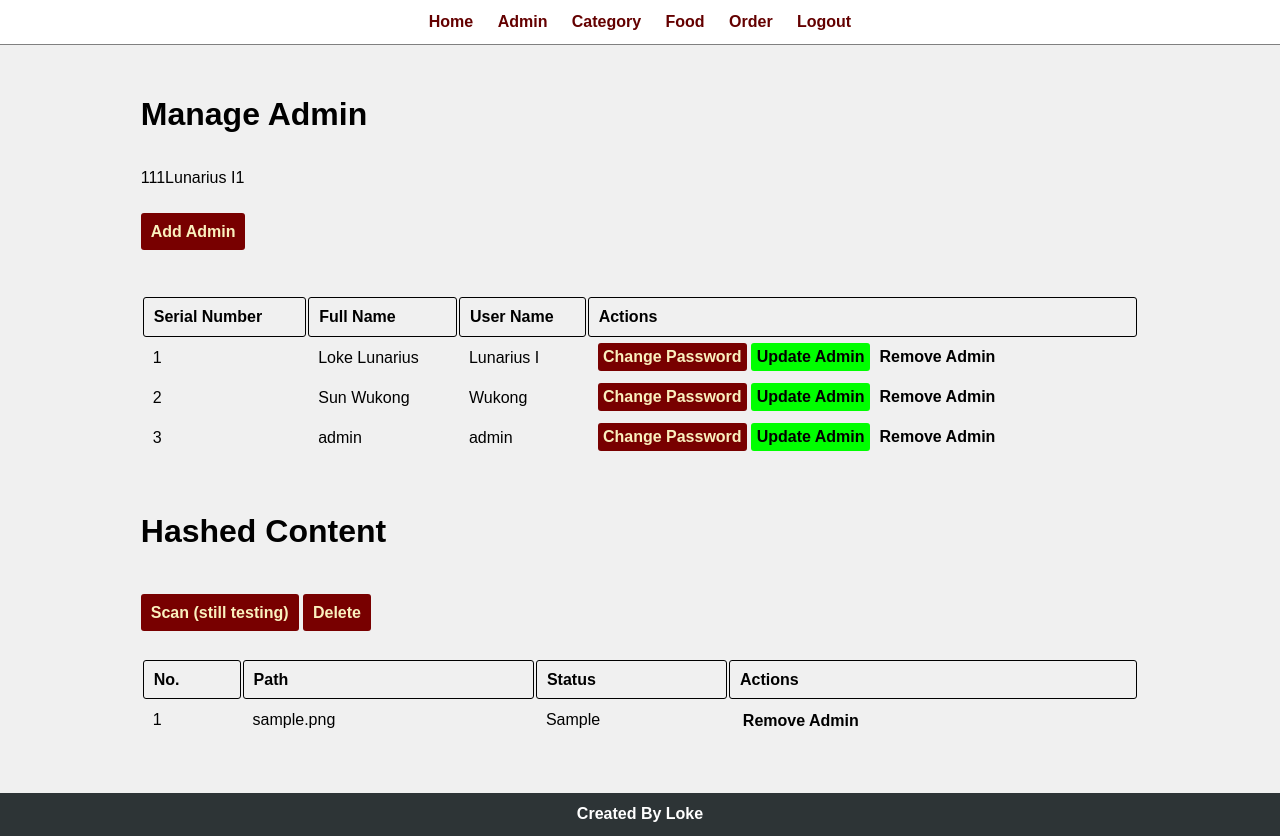
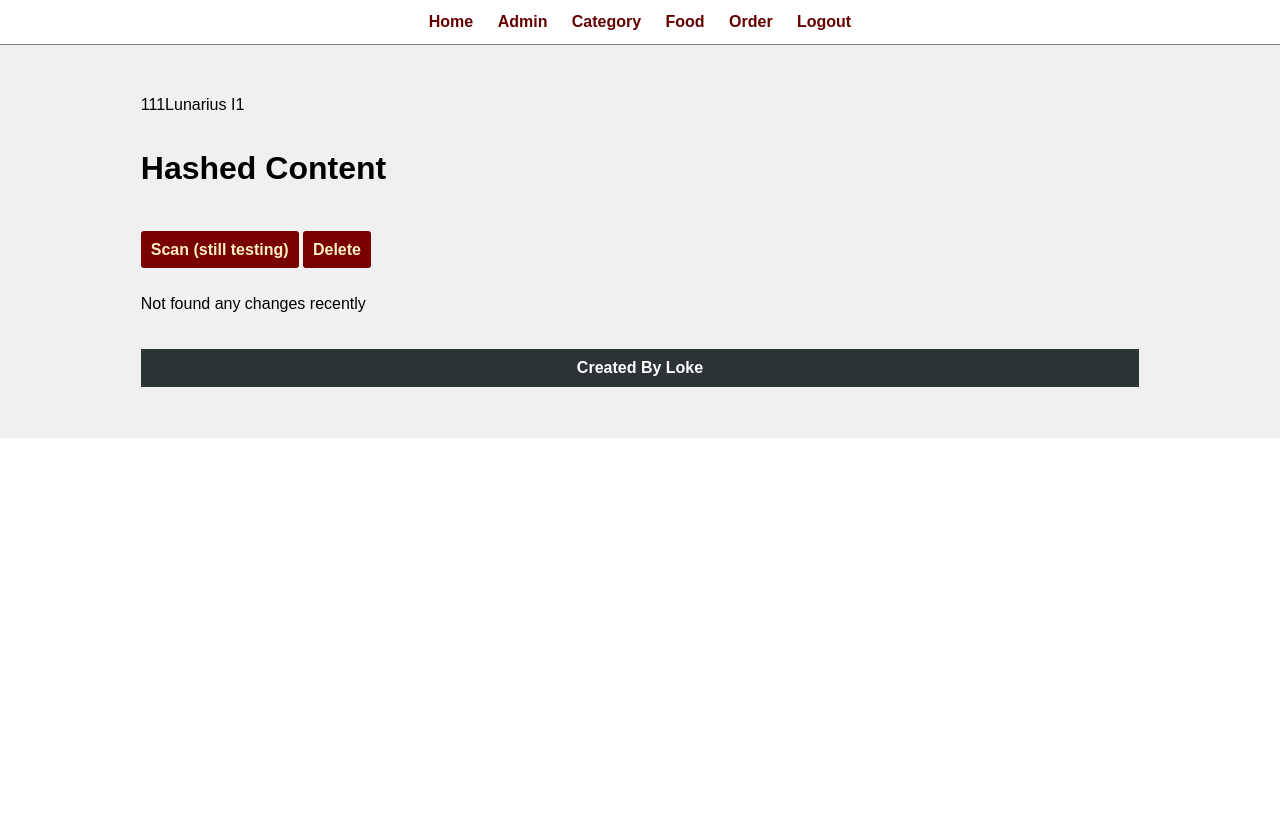
Before and after one commit to LokeLunarius/my_website_v2, a PHP site: page /my_website_v2/admin/manage_admin.php in a window 1280 px wide. After the commit the page ends 438 px from the top, so only its background shows below. Run offline with PHP 8.4, Linux system fonts and the light colour scheme; a user stored in the database is signed in; data comes from the database, SQL or seed files in the repository; tables that the repository leaves empty hold one stand-in row (values such as "Sample post").

Commit message:
finalize

```diff
--- a/my_website/admin/manage_admin.php
+++ b/my_website/admin/manage_admin.php
@@ -3,9 +3,9 @@
         <!-- Main Content Section Begin -->
         <div class="main_content">
             <div class="wrapper">
-                <h1>Manage Admin</h1>
+                <!-- <h1>Manage Admin</h1> -->
 
-                <br /><br />
+                <!-- <br /><br /> -->
 
                 <?php
                     if(isset($_SESSION['add'])) //check message
@@ -35,10 +35,10 @@
                     }
                 ?>
 
-                <br /><br /><br />
+                <!-- <br /><br /><br /> -->
 
                 <!-- Add Admin Button -->
-                <a href="<?php echo SITE_URL;?>admin/add_admin.php" class="button_primary">Add Admin</a>
+                <!-- <a href="<?php echo SITE_URL;?>admin/add_admin.php" class="button_primary">Add Admin</a>
 
                 <br /><br /><br /><br />
 
@@ -88,7 +88,7 @@
                             }
                         }
                     ?>
-                </table>
+                </table> -->
 
                 <br /><br /><br />
                 <h1>Hashed Content</h1>
@@ -97,17 +97,10 @@
                 <a href="<?php echo SITE_URL;;?>py_activator.php" class="button_primary">Scan (still testing)</a>
                 <a href="<?php echo SITE_URL; ?>admin/remove_hash_all.php" class="button_primary">Delete</a>
                 <br /><br /><br />
-                <table class="table_full">
-                    <tr>
-                        <th>No.</th>
-                        <th>Path</th>
-                        <th>Status</th>
-                        <th>Actions</th>
-                    </tr>
 
                     <?php
                         // Query to get all Admin
-                        $sql = "SELECT * FROM tbl_hashed_web_content";
+                        $sql = "SELECT * FROM tbl_hashed_web_content where result='changed'";
                         // Execute Query
                         $res = mysqli_query($conn,$sql) or  die(mysqli_error());
 
@@ -119,7 +112,16 @@
                             $serial_number=1;
 
                             if($count>0)
-                            {
+                            {?>
+                                <table class="table_full">
+                                <tr>
+                                    <th>No.</th>
+                                    <th>Path</th>
+                                    <th>Status</th>
+                                    <th>Actions</th>
+                                </tr>
+
+                            <?php
                                 while($rows=mysqli_fetch_assoc($res))
                                 {
                                     $id = $rows['id'];
@@ -129,21 +131,27 @@
                                     //Display value to table
                                     ?>
                                         <tr>
-                                            <td><?php echo $serial_number++ ?></td>
+                                            <td><?php echo $id ?></td>
                                             <td><?php echo $file_path ?></td>
                                             <td><?php echo $result ?></td>
                                             <td>
-                                                <a href="<?php echo SITE_URL; ?>admin/remove_hash_one.php?id=<?php echo $id; ?>" class="button_danger">Remove Admin</a>
+                                                <a href="<?php echo SITE_URL; ?>admin/remove_hash_one.php?id=<?php echo $id; ?>" class="button_danger">Accept change</a>
                                             </td>
                                         </tr>
                                     <?php
                                 }
+                                ?>
+
+                                        </table>
+                                </div>
+                                </div>
+                             <?php
+                            }else{
+                                ?> Not found any changes recently
+                                <br /><br /><br /><?php
                             }
                         }
                     ?>
-                </table>
-          </div>
-        </div>
         <!-- Main Content Section End -->
 
 <?php include('Header_Footer/footer.php');?>
--- a/my_website/py_activator.php
+++ b/my_website/py_activator.php
@@ -1,7 +1,6 @@
 <?php
     include('config/constants.php');
-
-    if(shell_exec("python -m scripts.check_content"))
+    if(exec("/usr/bin/python3 -m scripts.check_content 2>&1"))
     {
         //echo "Hash Removed";
         $_SESSION['add'] = "<div class ='success'> Hashed Content Added Successfully. </div>";
@@ -9,7 +8,7 @@
     }
     else
     {
-        //echo "Remove fail";
+        echo "Remove fail";
         $_SESSION['add']= "<div class ='fail'> Hashed Content Added Fail. </div>";
         header('location:'.SITE_URL.'admin/manage_admin.php');
     }
--- a/my_website/requirements.txt
+++ b/my_website/requirements.txt
@@ -1,2 +1,3 @@
 mysql-connector-python==8.0.32
 python-dotenv==1.0.0
+tqdm==4.65.0
```
Also changed, not shown: 2 other files.
